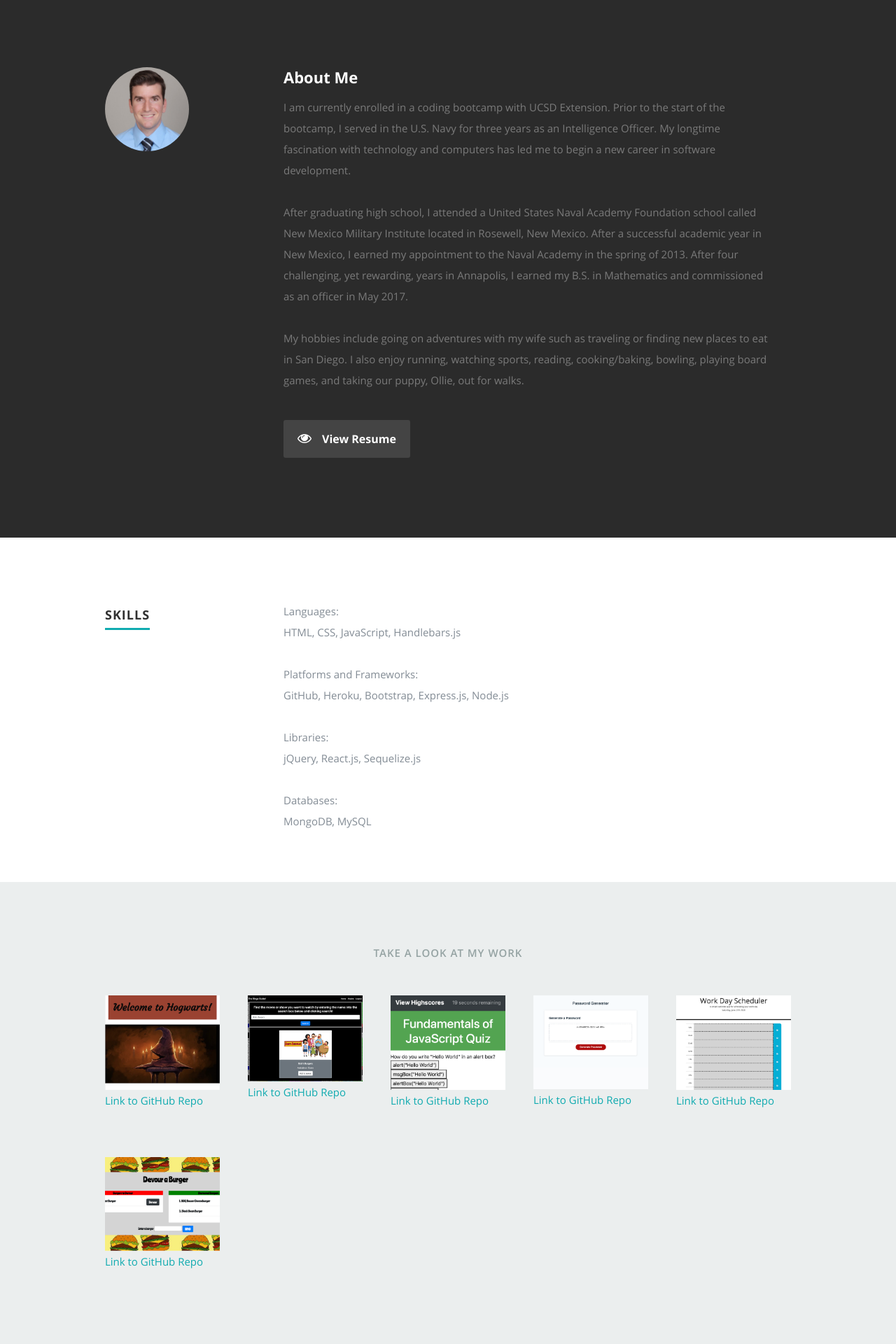
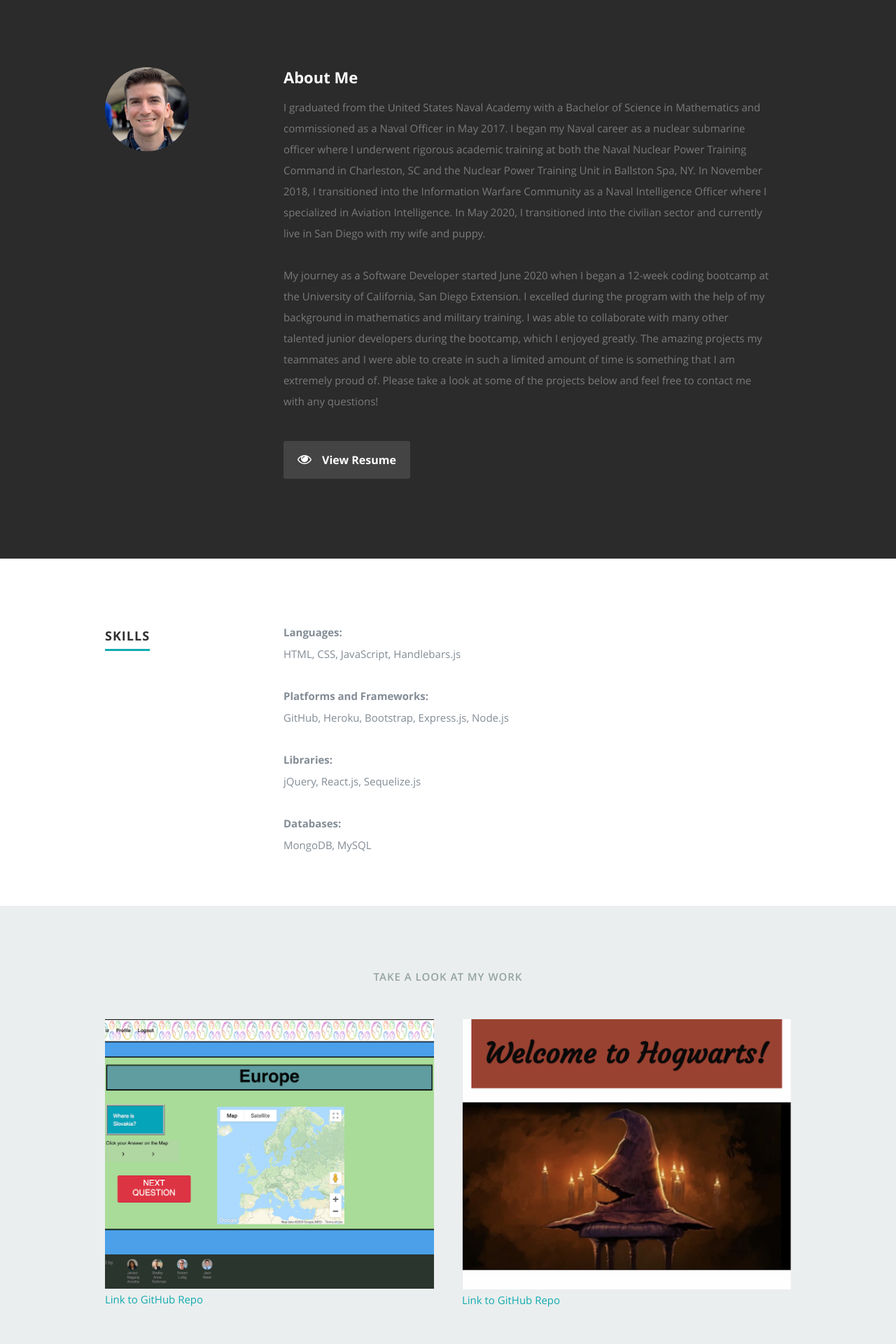
Before and after one commit to meierj423/react-portfolio, a React (Create React App) app: page / in a window 1280 px wide. Shown: the part 800-2720 px from the top of the page at 70% size. Built offline with nearby package versions, Linux system fonts and the light colour scheme.

Commit message:
added project 3 to portfolio, updated profile picture, updated bio

```diff
--- a/public/resumeData.json
+++ b/public/resumeData.json
@@ -4,9 +4,8 @@
     "occupation":"Software Developer",
     "description":"",
     "image":"profilepic.jpg",
-    "bio1":"I am currently enrolled in a coding bootcamp with UCSD Extension. Prior to the start of the bootcamp, I served in the U.S. Navy for three years as an Intelligence Officer. My longtime fascination with technology and computers has led me to begin a new career in software development.",
-    "bio2":"After graduating high school, I attended a United States Naval Academy Foundation school called New Mexico Military Institute located in Rosewell, New Mexico. After a successful academic year in New Mexico, I earned my appointment to the Naval Academy in the spring of 2013. After four challenging, yet rewarding, years in Annapolis, I earned my B.S. in Mathematics and commissioned as an officer in May 2017.",
-    "bio3":"My hobbies include going on adventures with my wife such as traveling or finding new places to eat in San Diego. I also enjoy running, watching sports, reading, cooking/baking, bowling, playing board games, and taking our puppy, Ollie, out for walks.",
+    "bio1":"I graduated from the United States Naval Academy with a Bachelor of Science in Mathematics and commissioned as a Naval Officer in May 2017. I began my Naval career as a nuclear submarine officer where I underwent rigorous academic training at both the Naval Nuclear Power Training Command in Charleston, SC and the Nuclear Power Training Unit in Ballston Spa, NY. In November 2018, I transitioned into the Information Warfare Community as a Naval Intelligence Officer where I specialized in Aviation Intelligence. In May 2020, I transitioned into the civilian sector and currently live in San Diego with my wife and puppy.",
+    "bio2":"My journey as a Software Developer started June 2020 when I began a 12-week coding bootcamp at the University of California, San Diego Extension. I excelled during the program with the help of my background in mathematics and military training. I was able to collaborate with many other talented junior developers during the bootcamp, which I enjoyed greatly. The amazing projects my teammates and I were able to create in such a limited amount of time is something that I am extremely proud of. Please take a look at some of the projects below and feel free to contact me with any questions! ",
     "contactmessage":"Contact Me",
     "email": "jackson.meier423@gmail.com",
     "phone": "(513) 265-4090",
@@ -41,6 +40,13 @@
       },
   "portfolio":{
     "projects": [
+      {
+        "title":"GeoQuiz",
+        "category":"A quiz to test your geographical knowledge",
+        "image":"geoquiz.png",
+        "url":"https://geo1quiz.herokuapp.com/",
+        "repo":" https://github.com/robertluttig/geoquiz"
+      },
       {
         "title":"Harry Potter Sorting Hat Quiz",
         "category":"See which Hogwarts House you belong to",
--- a/src/Components/About.js
+++ b/src/Components/About.js
@@ -7,7 +7,6 @@ class About extends Component {
         process.env.PUBLIC_URL + "/images/" + this.props.data.image;
       var bio1 = this.props.data.bio1;
       var bio2 = this.props.data.bio2;
-      var bio3 = this.props.data.bio3;
       var resumeDownload = this.props.data.resumedownload;
     }
 
@@ -26,7 +25,6 @@ class About extends Component {
 
             <p>{bio1}</p>
             <p>{bio2}</p>
-            <p>{bio3}</p>
             <div className="row">
               <div className="columns download">
                 <p>
--- a/src/Components/Portfolio.js
+++ b/src/Components/Portfolio.js
@@ -45,7 +45,7 @@ class Portfolio extends Component {
 
             <div
               id="portfolio-wrapper"
-              className="bgrid-fifths s-bgrid-thirds cf"
+              className="bgrid-halves s-bgrid-thirds cf"
             >
               {projects}
             </div>
--- a/src/Components/Resume.js
+++ b/src/Components/Resume.js
@@ -19,22 +19,22 @@ class Resume extends Component {
           </div>
 
           <div className="skills nine columns main-col">
-            <span>Languages: </span>
+            <strong>Languages: </strong>
             <br />
             <span>{languages}</span>
             <br />
             <br />
-            <span>Platforms and Frameworks:</span>
+            <strong>Platforms and Frameworks:</strong>
             <br />
             <span>{platforms}</span>
             <br />
             <br />
-            <span>Libraries: </span>
+            <strong>Libraries: </strong>
             <br />
             <span>{libraries}</span>
             <br />
             <br />
-            <span>Databases: </span>
+            <strong>Databases: </strong>
             <br />
             <span>{databases}</span>
           </div>
```
Also changed, not shown: public/images/portfolio/geoquiz.png (added), public/images/profilepic.jpg.
